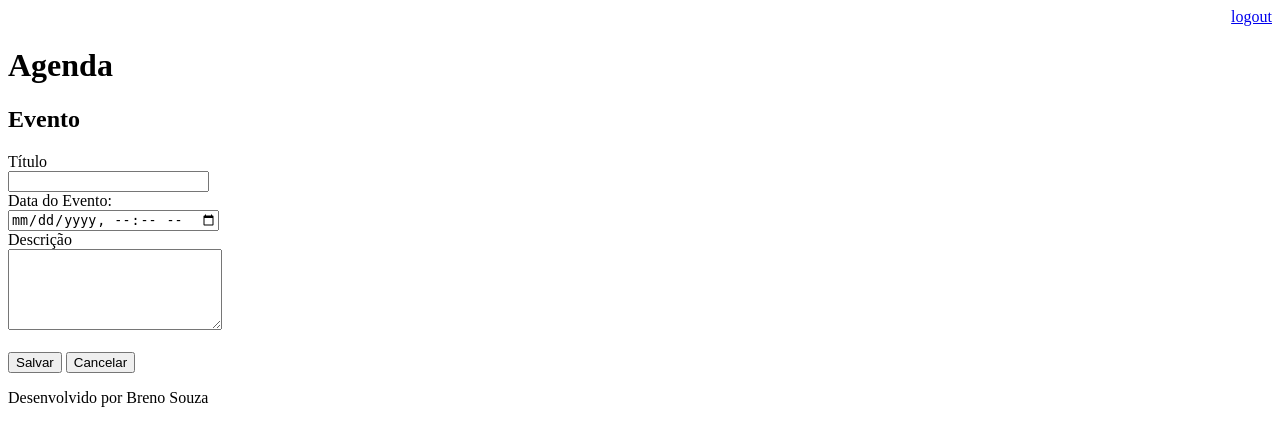
After one commit to BrenoVitoi/agenda, a Django app: page /agenda/evento/ in a window 1280 px wide. The commit adds this page. Shown: the top 446 px of the page. Run offline with Django 3.2, Linux system fonts and the light colour scheme; a user stored in the database is signed in.

Commit message:
Incluído template para inserção de eventos da agenda. Incluído o gitignore para ignorar os arquivos compilados

```diff
--- a/agenda/urls.py
+++ b/agenda/urls.py
@@ -21,7 +21,9 @@ from django.views.generic import RedirectView
 urlpatterns = [
     path('admin/', admin.site.urls),
     path('agenda/', views.lista_eventos),
+    path('agenda/evento/submit', views.submit_evento),
     path('', RedirectView.as_view(url='/agenda/')),
+    path('agenda/evento/', views.evento),
     #path('', views.index)
     path('login/', views.login_user),
     path('login/submit', views.submit_login),
--- a/core/views.py
+++ b/core/views.py
@@ -37,3 +37,19 @@ def lista_eventos(request):
     evento = Evento.objects.filter(usuario=usuario)
     dados = {'eventos':evento}
     return render(request, 'agenda.html', dados)
+@login_required(login_url='/login')
+def evento(request):
+    return render(request, 'evento.html')
+
+@login_required(login_url='/login')
+def submit_evento(request):
+    if request.POST:
+        titulo = request.POST.get('titulo')
+        data_evento = request.POST.get('data_evento')
+        decricao = request.POST.get('descricao')
+        usuario = request.user
+        Evento.objects.create(titulo=titulo,
+                              data_evento=data_evento,
+                              decricao=decricao,
+                              usuario=usuario)
+    return redirect('/')
--- a/templates/agenda.html
+++ b/templates/agenda.html
@@ -2,6 +2,9 @@
 
 {% block content %}
     <h2>Agendamentos</h2>
+    <a href="evento/">
+        <button type="button">Novo Evento</button>
+    </a>
     <ul style="font-size: 18px">
         {% for evento in eventos %}
 
--- /dev/null
+++ b/templates/evento.html
@@ -0,0 +1,26 @@
+{% extends "model-page.html" %}
+
+{% block content %}
+
+<h2>Evento</h2>
+
+<form action="submit" method="POST">{% csrf_token %}
+    <labe>Título</labe>
+    <br>
+    <input type="text" name="titulo" size="22">
+    <br>
+    <label>Data do Evento:</label>
+    <br>
+    <input type="datetime-local" name="data_evento">
+    <br>
+    <label>Descrição</label>
+    <br>
+    <textarea name="decricao" rows="5" cols="24"></textarea>
+    <br><br>
+    <button type="submit">Salvar</button>
+    <a href="/">
+        <button type="button">Cancelar</button>
+    </a>
+</form>
+
+{% endblock %}
```
Also changed, not shown: db.sqlite3, 1 other file.
